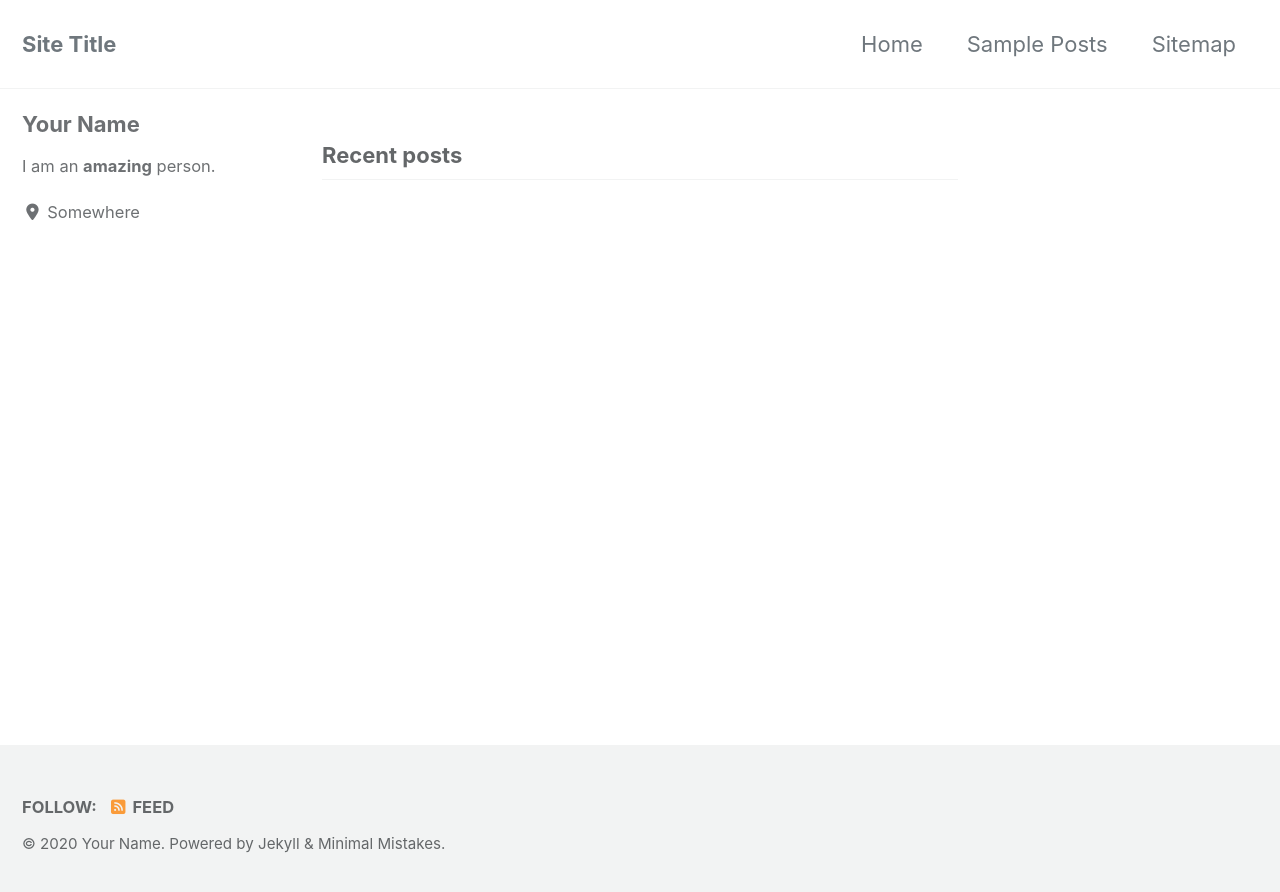
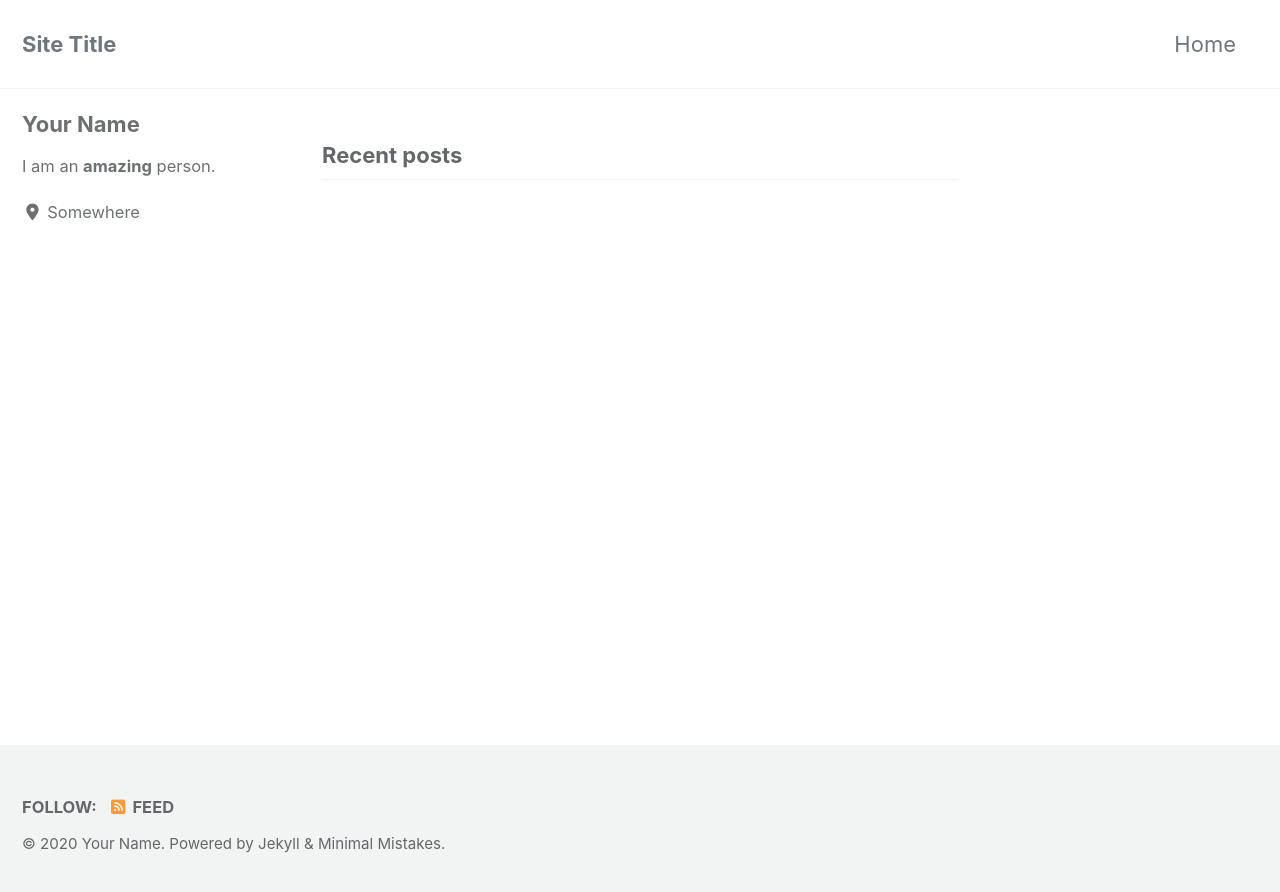
Before and after one commit to mathvault/mathvault.github.io, a Jekyll site: the page built from index.html, in a window 1280 px wide. Shown: the top 892 px of the page. Built offline with Jekyll 4.4.1, drawn with Linux system fonts in a browser that asks for light colours; cached includes are drawn as plain includes; nearby versions of some CDN libraries; the list of posts is cut into pages by our own code.

Commit message:
Update navigation.yml

```diff
--- a/_data/navigation.yml
+++ b/_data/navigation.yml
@@ -2,7 +2,3 @@
 main:
   - title: "Home"
     url: /
-  - title: "Sample Posts"
-    url: /year-archive/
-  - title: "Sitemap"
-    url: /sitemap/
```
